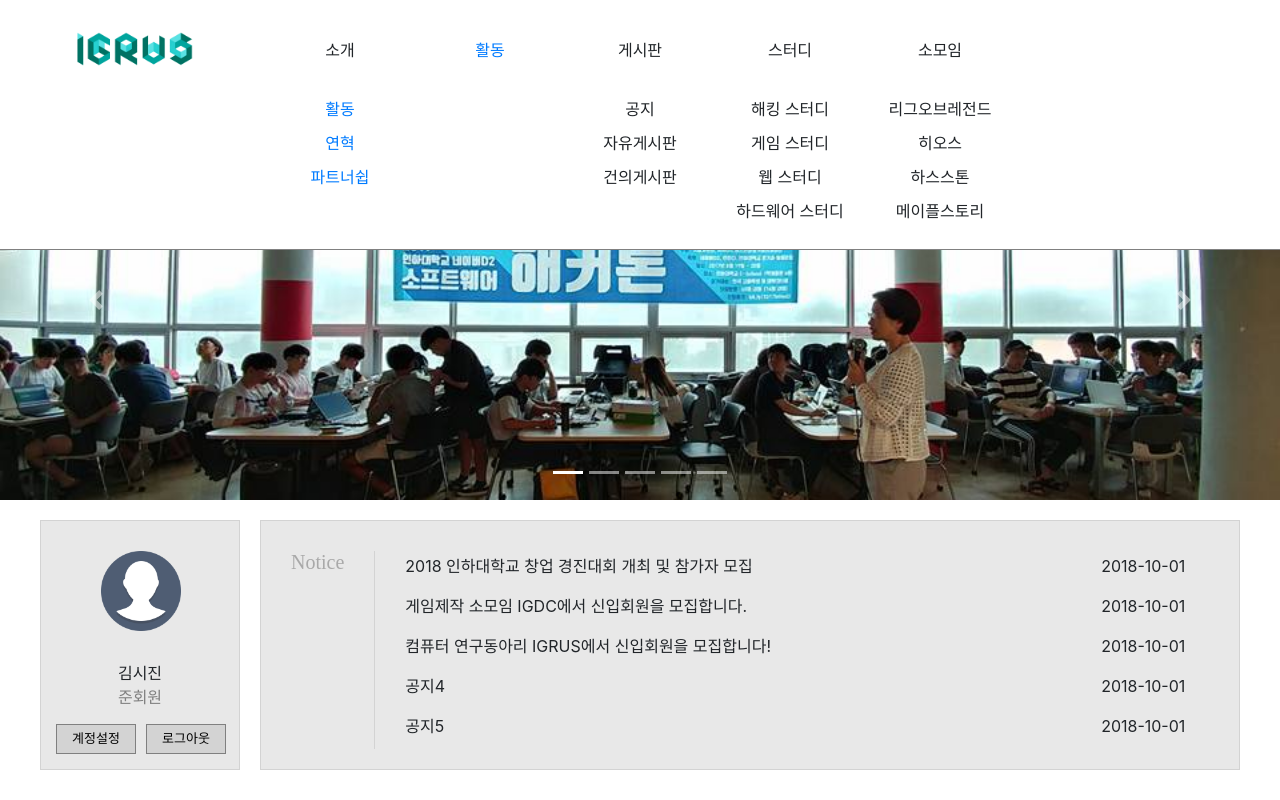
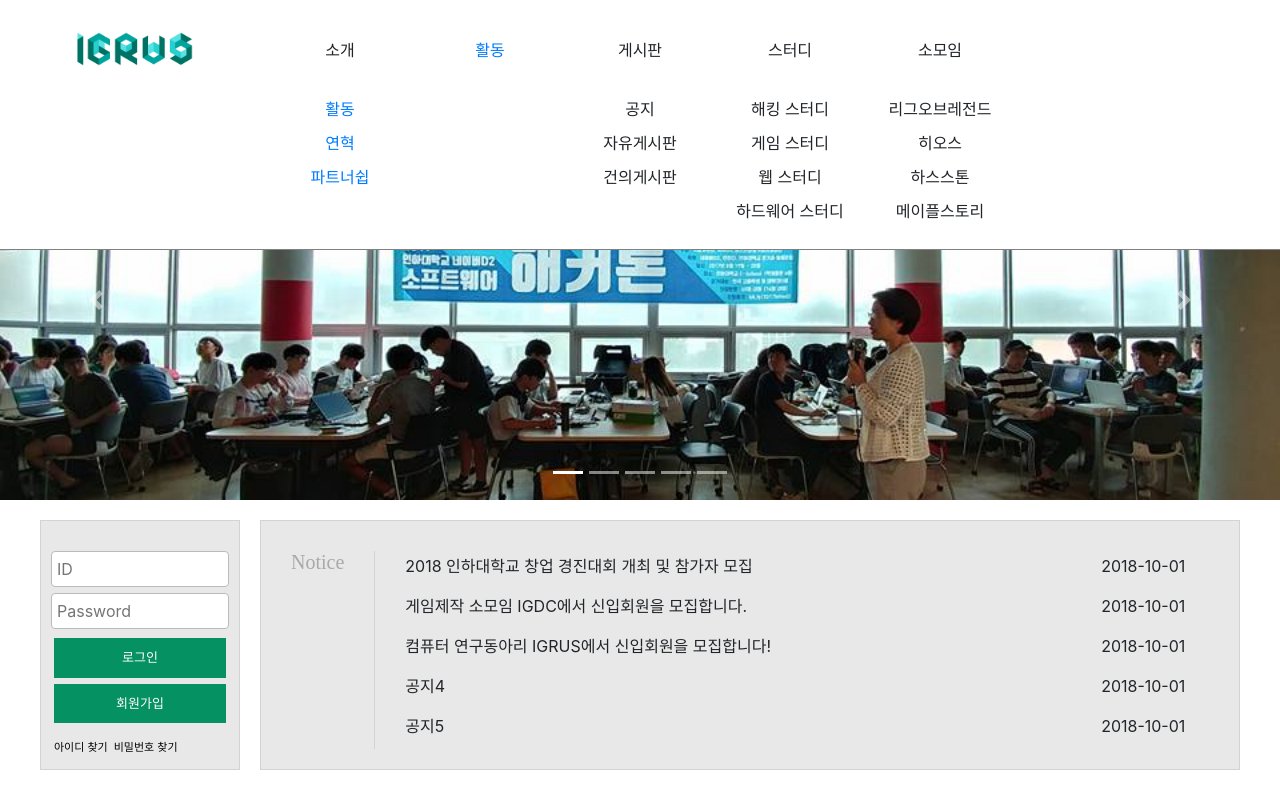
Before and after one commit to challenger71498/club-manager, a Vue app: page / in a window 1280 px wide. Built offline with nearby package versions, Linux system fonts and the light colour scheme.

Commit message:
Main.vue 수정

```diff
--- a/src/components/MainPage/Login.vue
+++ b/src/components/MainPage/Login.vue
@@ -1,15 +1,82 @@
 <template>
-    <div class="wrap">
-
+    <div class="userinfo">
+        <form class="wrap" v-on:submit.prevent="login">
+            <div class="input">
+                <input type="text" v-model="id" placeholder="ID">
+                <input type="password" v-model="password" placeholder="Password">
+            </div>
+            <div class="buttons">
+                <button type="submit" class="big">로그인</button>
+                <router-link to="signup"><button class="big">회원가입</button></router-link>
+                <router-link to="find_id"><button class="small">아이디 찾기</button></router-link>
+                <router-link to="find_password"><button class="small">비밀번호 찾기</button></router-link>
+            </div>
+        </form>
     </div>
 </template>
 
 <script>
     export default {
-        name: "login"
+        name: "Login",
+        props: {
+            user : {
+                userName : String,
+                studentGrade : Number,
+                userMajor : String,
+                userLevel : String,
+                picture : String
+            }
+        },
+
+        methods: {
+            login () {
+                alert(`ID: ${this.id}\nPW: ${this.password}`);
+            }
+        },
+
+        data () {
+            return {
+                id: '',
+                password: '',
+            };
+        }
     }
 </script>
 
 <style scoped>
+    .userinfo {
+        width: 200px;
+        height: 250px;
+        box-sizing: border-box;
+        padding: 30px 10px;
+        border: 1px solid lightgray;
+        background-color: #e8e8e8;
+    }
 
+    input {
+        width: 100%;
+        border-radius: 4px;
+        border: 1px solid #bbb;
+        padding: 5px;
+        box-sizing: border-box;
+        margin: 0 0 6px 0;
+    }
+
+    button {
+        display: block;
+        padding: 10px 0;
+        box-sizing: border-box;
+        border: 3px solid #e8e8e8;
+    }
+    .big {
+        background: #059162;
+        color: #fff;
+        font-size: 13px;
+        width: 100%;
+    }
+    .small {
+        font-size: 11px;
+        background: transparent;
+        float: left;
+    }
 </style>
--- a/src/components/MainPage/Main.vue
+++ b/src/components/MainPage/Main.vue
@@ -2,8 +2,9 @@
     <div class="wrap">
         <Carousel class="carousel"></Carousel>
         <div class="contents">
-            <UserInfo class="user" :user="user"></UserInfo>
-            <Notice_preview class="notice-preview" :contents="noticePreview"></Notice_preview>
+            <UserInfo v-if="isLogged" class="user" :user="user"></UserInfo>
+            <Login v-else class="user"></Login>
+            <NoticePreview class="notice-preview" :contents="noticePreview"></NoticePreview>
         </div>
         <!--<Summary :small="summary"></Summary>-->
     </div>
@@ -12,17 +13,20 @@
 <script>
     import Menu from '../Menu.vue'
     import Carousel from '../BootStrap/Carousel.vue'
-    import UserInfo from './User-info.vue'
-    import Notice_preview from './Notice_preview.vue'
+    import UserInfo from './UserInfo.vue'
+    import NoticePreview from './NoticePreview.vue'
+    import Login from './Login.vue'
     export default {
         components : {
             Menu,
             Carousel,
             UserInfo,
-            Notice_preview,
+            NoticePreview,
+            Login
         },
         data() {
             return {
+                isLogged : false,
                 menu : [
                     { text: 'ABOUT US', link: '/' },
                     { text: '게시판', link: '/' },
--- a/src/components/MainPage/User-info.vue
+++ b/src/components/MainPage/UserInfo.vue
@@ -16,7 +16,7 @@
 
 <script>
     export default {
-        name: "user-alarm",
+        name: "UserInfo",
         props: {
             user : {
                 userName : String,
--- a/src/components/Posts/Board.vue
+++ b/src/components/Posts/Board.vue
@@ -6,7 +6,7 @@
 </template>
 
 <script>
-    import PostList from './Board/Postlist-large.vue'
+    import PostList from './Board/PostlistLarge.vue'
     import Comments from './Comments.vue'
     export default {
         name: "post-page",
```
Also changed, not shown: src/components/MainPage/NoticePreview.vue (renamed from src/components/MainPage/Notice_preview.vue), src/components/Posts/Board/PostlistLarge.vue (renamed from src/components/Posts/Board/Postlist-large.vue).
